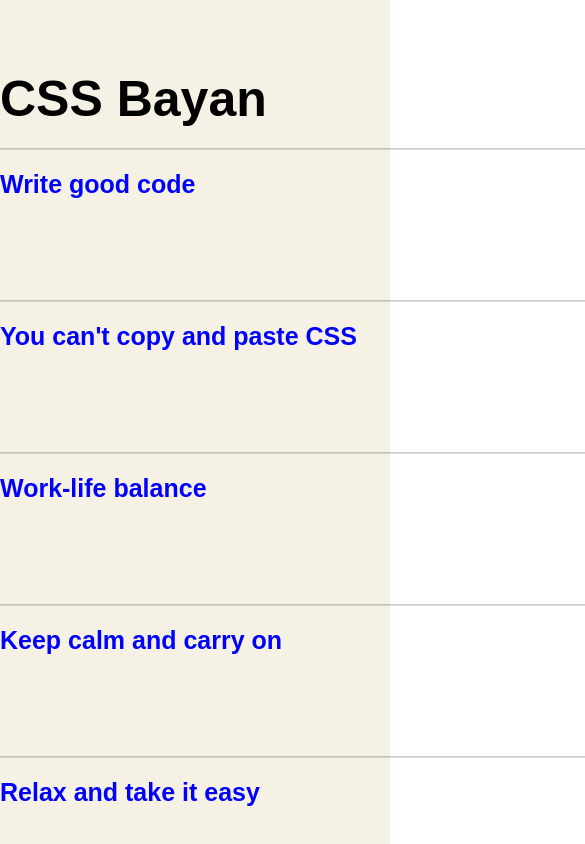
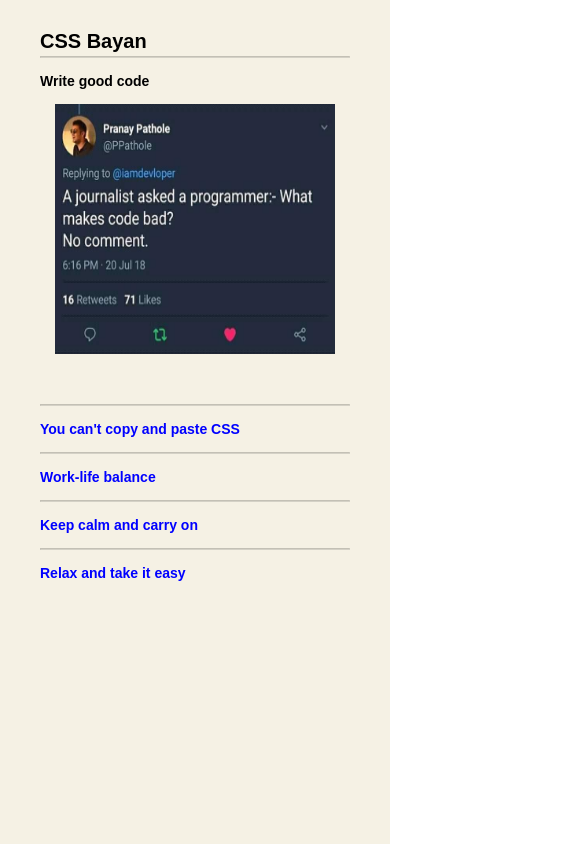
Before and after one commit to sviatlanakryskevich/cssBayan, a plain HTML site: page cssBayan/index.html in a window 390 px wide. Shown: the top 844 px of the page, 585 px wide, since content can reach past the window. Drawn offline with Linux system fonts and the light colour scheme.

Commit message:
feat: add media (Вс, 12.03.2023 13:09:05)

```diff
--- a/cssBayan/index.html
+++ b/cssBayan/index.html
@@ -16,7 +16,7 @@
         <div class="container">
             <h1>CSS Bayan</h1>
             <div class="wrapper__cards">
-                <input type="radio" class="meme__radio" id="meme__card_1" name="rd" />
+                <input type="radio" class="meme__radio" id="meme__card_1" name="rd" checked/>
                 <label class="meme__card" for="meme__card_1">
                     <hr>
                     <div class="meme__header">
--- a/cssBayan/style.css
+++ b/cssBayan/style.css
@@ -13,7 +13,7 @@
     }
 
     .container {
-    width: 1140px;
+        width: 1000px;
         margin: 0 auto;
     }
 
@@ -23,7 +23,7 @@ h1 {
     }
 
     hr {
-    height: 2px;
+        height: 1px;
         border-color: rgba(0, 0, 0, 0.2);
     }
 
@@ -145,5 +145,88 @@ input.meme__radio:checked+label.meme__card:not(hover) h2 {
         width: 700px;
         height: 0px;
         margin: 0 auto;
-    margin-bottom: 50px;
+        margin-bottom: 10px;
     }
+
+    @media (max-width: 1080px) {
+        .accordion {
+            min-height: 1400px;
+            padding: 40px 0 20px 0;
+        }
+        .container {
+            width: 800px;
+        }
+        h1 {
+            font-size: 30px;
+            margin-bottom: 10px;
+        }
+        h2 {
+            font-size: 20px;
+        }
+        .meme__header {
+            margin: 15px 0;
+        }
+        .pressure__hidden {
+            width: 15px;
+            height: 20px;
+            margin-bottom: 0px;
+        }
+        .meme__image {
+            width: 550px;
+            margin-bottom: 0;
+        }
+        input.meme__radio:checked+label.meme__card:not(hover) .meme__image {
+            height: 500px;
+        }
+    }
+
+    @media (max-width: 821px) {
+        .container {
+            width: 500px;
+        }
+        h1 {
+            font-size: 25px;
+            margin-bottom: 5px;
+        }
+        h2 {
+            font-size: 15px;
+        }
+        .pressure__hidden {
+            width: 15px;
+            height: 20px;
+            margin-bottom: 0px;
+        }
+        .meme__image {
+            width: 350px;
+        }
+        input.meme__radio:checked+label.meme__card:not(hover) .meme__image {
+            height: 300px;
+        }
+    }
+
+    @media (max-width: 568px) {
+        .accordion {
+            min-height: 1000px;
+            padding: 30px 0;
+        }
+        .container {
+            width: 310px;
+        }
+        h1 {
+            font-size: 20px;
+            margin-bottom: 3px;
+        }
+        h2 {
+            font-size: 14px;
+        }
+        .pressure__hidden {
+            width: 13px;
+            height: 15px;
+        }
+        .meme__image {
+            width: 280px;
+        }
+        input.meme__radio:checked+label.meme__card:not(hover) .meme__image {
+            height: 250px;
+        }
+    }
```
Lines whose indentation alone changed are shown as unchanged.
